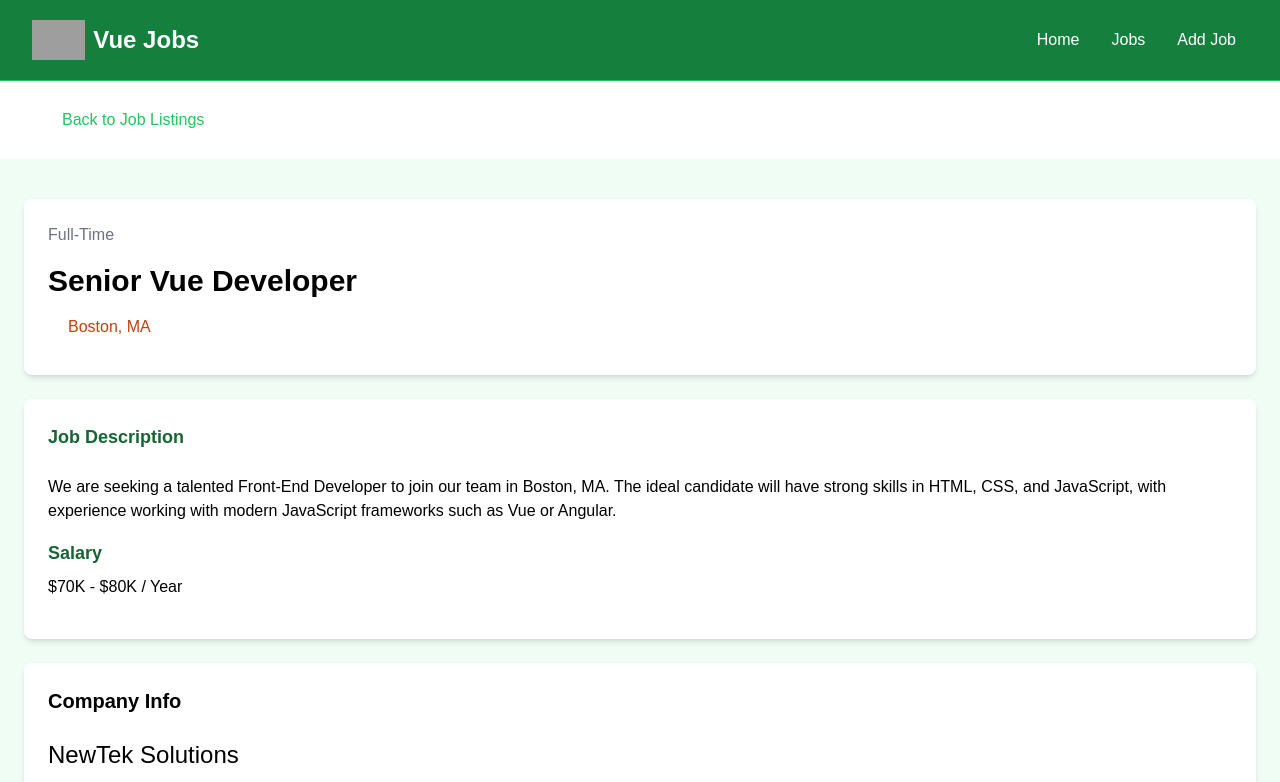
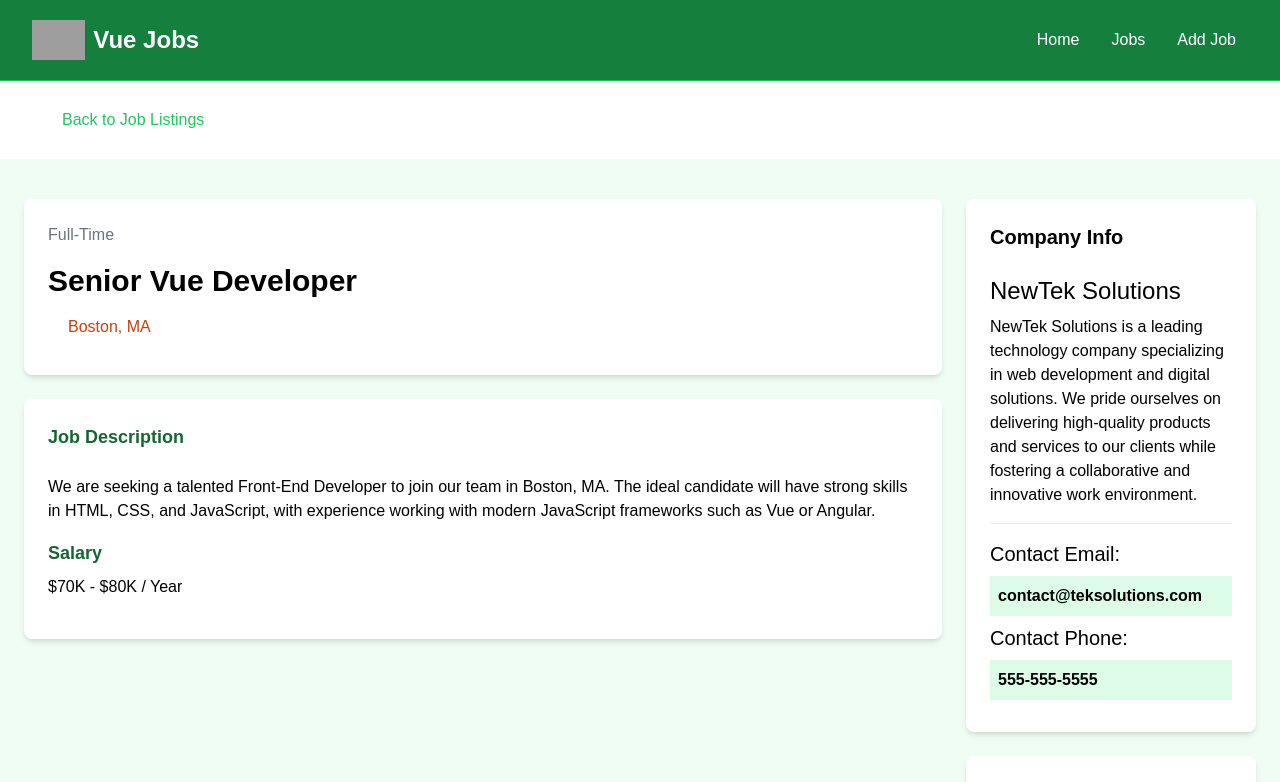
Before and after one commit to Paw565pl/vue-jobs, a Vue app: page /job-offers/1 in a window 1280 px wide. Shown: the top 782 px of the page. Built offline with nearby package versions, Linux system fonts and the light colour scheme; data requests are answered from the project's data file; grey boxes are pictures that could not be loaded; some icons are missing.

Commit message:
style: fix layout issues

```diff
--- a/src/jobOffer/components/JobOfferDetails.vue
+++ b/src/jobOffer/components/JobOfferDetails.vue
@@ -50,8 +50,8 @@ const deleteJob = async () => {
     <BaseLoadingIndicator v-if="state.isLoading" />
 
     <div v-else class="container m-auto px-6 py-10">
-      <div class="md:grid-cols-70/30 grid w-full grid-cols-1 gap-6">
-        <main>
+      <div class="md:grid-cols-4 grid w-full grid-cols-1 gap-6">
+        <main class="md:col-span-3">
           <div class="rounded-lg bg-white p-6 text-center shadow-md md:text-left">
             <div class="mb-4 text-gray-500">{{ state.jobOffer.type }}</div>
             <h1 class="mb-4 text-3xl font-bold">{{ state.jobOffer.title }}</h1>
--- a/src/jobOffer/components/JobOffersGrid.vue
+++ b/src/jobOffer/components/JobOffersGrid.vue
@@ -37,7 +37,7 @@ onMounted(async () => {
 
     <BaseLoadingIndicator v-if="state.isLoading" />
 
-    <div v-else class="grid grid-cols-1 gap-6 md:grid-cols-3">
+    <div v-else class="grid grid-cols-1 gap-6 md:grid-cols-3 max-w-7xl mx-auto">
       <JobOfferCard
         v-for="jobOffer in state.jobOffers.slice(0, limit ?? state.jobOffers.length)"
         :key="jobOffer.id"
```
